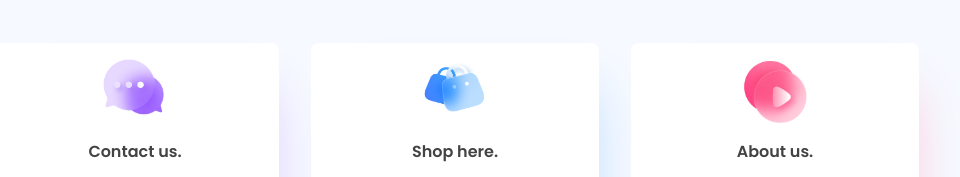
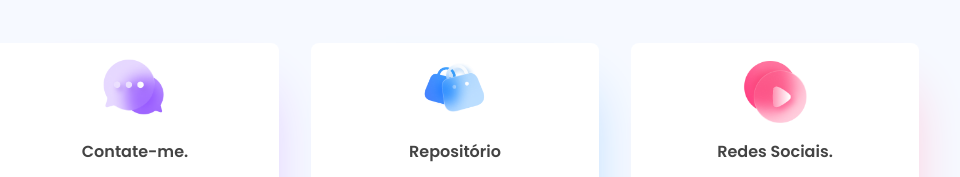
Before and after one commit to devheredia/Card-Responsivo, a plain HTML site: page index.html in a window 1280 px wide. Shown: the part 229-406 px from the top of the page, without its empty margins (185-1145 px from the left). Drawn offline with Linux system fonts and the light colour scheme.

Commit message:
Update index.html

```diff
--- a/index.html
+++ b/index.html
@@ -15,7 +15,7 @@
             <div class="icon">
                 <img src="Chat.png" alt="Contact us.">
             </div>
-            <h3>Contact us.</h3>
+            <h3>Contate-me.</h3>
             <span>Quer me encontrar? Entre em contato comigo através de meu linkedin.</span>
             <a href="https://www.linkedin.com/in/vin%C3%ADcius-her%C3%A9dia-1a6088233/">
                 <button>Linkedin</button>
@@ -29,7 +29,7 @@
             <div class="icon">
                 <img src="Bag.png" alt="Shop here.">
             </div>
-            <h3>Shop here.</h3>
+            <h3>Repositório</h3>
             <span>Gostaria de ver mais de meus projetos? Acesse meu GitHub.</span>
             <a href="https://github.com/devheredia">
                 <button>GITHUB</button>
@@ -44,7 +44,7 @@
             <div class="icon">
                 <img src="Play.png" alt="About us.">
             </div>
-            <h3>About us.</h3>
+            <h3>Redes Sociais.</h3>
             <span>Poderá me assistir no instagram @devheredia ou em meu tiktok @devajudar</span>
             <a href="https://www.instagram.com/devheredia/?hl=pt-br">
                 <button>INSTAGRAM</button>
```
